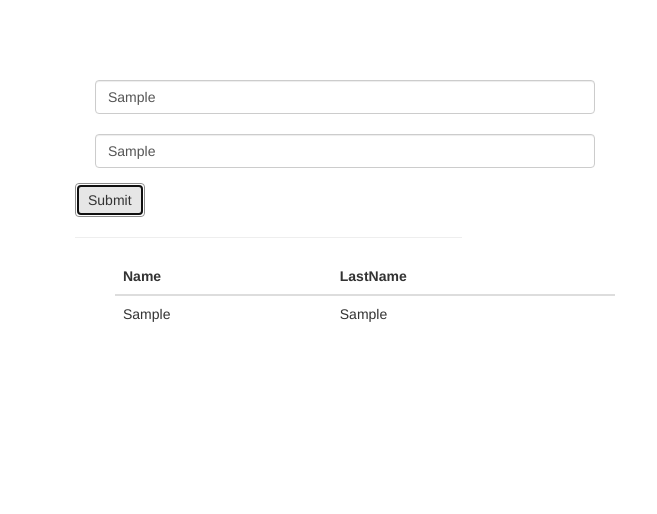
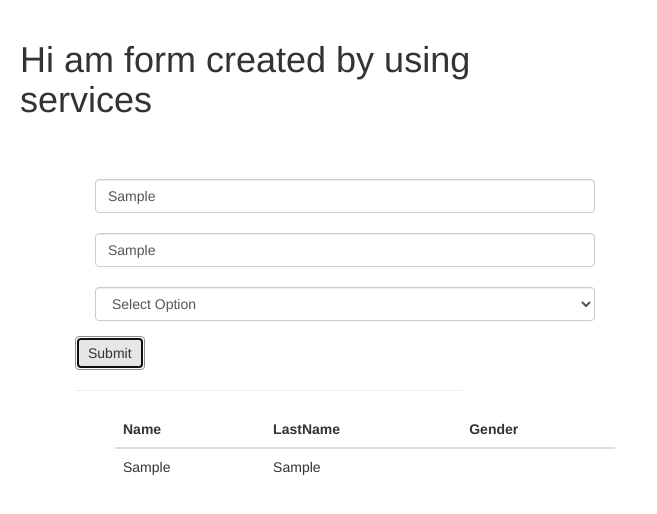
Before and after one commit to ssri442/AngularSession8_assignment8.4, an Angular app: page / in a window 1280 px wide. Both pictures are taken after typing "Sample", "Sample" into the empty fields and a click on the button "Submit". Shown: the top 514 px of the page, without its empty margins (0-657 px from the left). Built offline with nearby package versions, Linux system fonts and the light colour scheme.

Commit message:
8.3commit

```diff
--- a/src/app/app.module.ts
+++ b/src/app/app.module.ts
@@ -9,6 +9,7 @@ import { TableComponent } from './table/table.component';
 import { HoverDirective } from './table/hover.directive';
 import { ArraylistComponent } from './arraylist/arraylist/arraylist.component';
 import { FirstService } from './service/firstservice.service';
+import { DropdownService } from './service/dropdown.service';
 
 @NgModule({
   declarations: [
@@ -25,7 +26,7 @@ import { FirstService } from './service/firstservice.service';
     HttpModule
 
   ],
-  providers: [FirstService],
+  providers: [DropdownService],
   bootstrap: [RootComponent]
 })
 export class AppModule { }
--- a/src/app/arraylist/arraylist/arraylist.component.html
+++ b/src/app/arraylist/arraylist/arraylist.component.html
@@ -1,4 +1,4 @@
-
+<h1>{{title}}</h1>
 <div class="form-group">
   <div class="col-sm-10">
     <div class="form-group">
@@ -7,7 +7,15 @@
     <div class="form-group">
    <input type="text" name="lastName" class="form-control" placeholder="Lastname" [(ngModel)]="lastName" #LastName>
     </div>
-    <button type="button" class="btn btn-default" (click)="submit(firstName,lastName)">Submit</button>
+    <div class="form-group">
+      <select class="txt-box" name="gender" [(ngModel)]="genderType" class="form-control" #refGender>
+          <option [value]="playerTypes" [disabled]="true">Select Option </option>
+            <option *ngFor="let gender of genderArray" [ngValue]="gender.value">
+            {{gender.value}}
+            </option>
+      </select>
+    </div>
+    <button type="button" class="btn btn-default" (click)="submit(firstName,lastName,genderType)">Submit</button>
 
     <hr/>
     <div *ngIf="arrayList.length > 0">
@@ -17,13 +25,18 @@
             <tr>
               <th>Name</th>
               <th>LastName</th>
+              <th>Gender</th>
             </tr>
           </thead>
           <tbody>
             <tr *ngFor="let item of arrayList">
               <td>{{item.firstName}}</td>
               <td>{{item.lastName}}</td>
+              <td>{{item.gender}}</td>
             </tr>
           </tbody>
         </table>
       </div>
+      </div>
+      </div>
+      </div>
--- a/src/app/arraylist/arraylist/arraylist.component.ts
+++ b/src/app/arraylist/arraylist/arraylist.component.ts
@@ -1,27 +1,30 @@
 import { Component, OnInit } from '@angular/core';
 import { FirstService } from '../../service/firstservice.service';
+import { DropdownService } from '../../service/dropdown.service';
 
 @Component({
   selector: 'app-arraylist',
   templateUrl: './arraylist.component.html',
   styleUrls: ['./arraylist.component.css'],
-
+  providers:[FirstService]
 })
 export class ArraylistComponent {
-  title: string;
+ title ="Hi am form created by using services"
   name: string;
   lastName: string;
   arrayList: any[] = [];
+  genderArray: any[] = [];
 
-  constructor(private _firstService: FirstService) { }
+  constructor(private _firstService: FirstService,private _dropDownService: DropdownService) { }
 
-  ngOnInit() { }
+  ngOnInit() {this.genderArray = this._dropDownService.getDropDown() }
 
-// declaring submit function
-  submit(Name: string, LastName: string) {
+// defining submit function
+  submit(Name: string, LastName: string,Gender: string) {
     let model = {
       firstName: Name,
-      lastName: LastName
+      lastName: LastName,
+      gender: Gender
     }
     this._firstService.addGroup(model);
     this.arrayList = this._firstService.getList();
--- /dev/null
+++ b/src/app/service/dropdown.service.ts
@@ -0,0 +1,21 @@
+import { Injectable } from '@angular/core';
+
+@Injectable()
+export class DropdownService {
+
+  private genderArray: any[] = [];
+  constructor() { }
+//Creating get function to return values populated in dropdown
+  getDropDown(): any[] {
+    return this.genderArray = [{
+      id: 1,
+      value: 'Mr'
+    },
+    {
+      id: 2,
+      value: 'Mrs'
+    }
+    ]
+  }
+
+}
```
Also changed, not shown: 1 other file (tests, documents, lock files or other folders).
